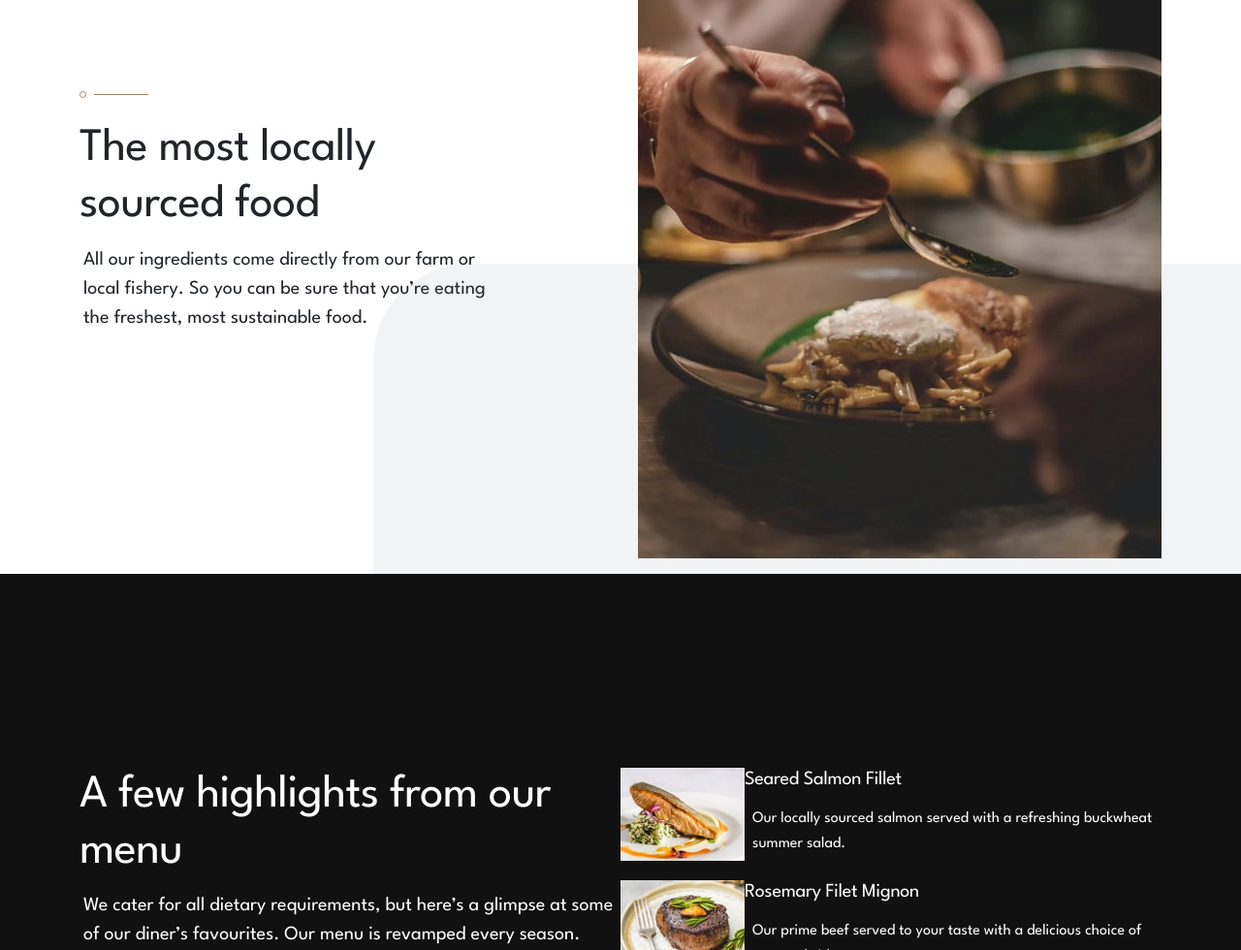
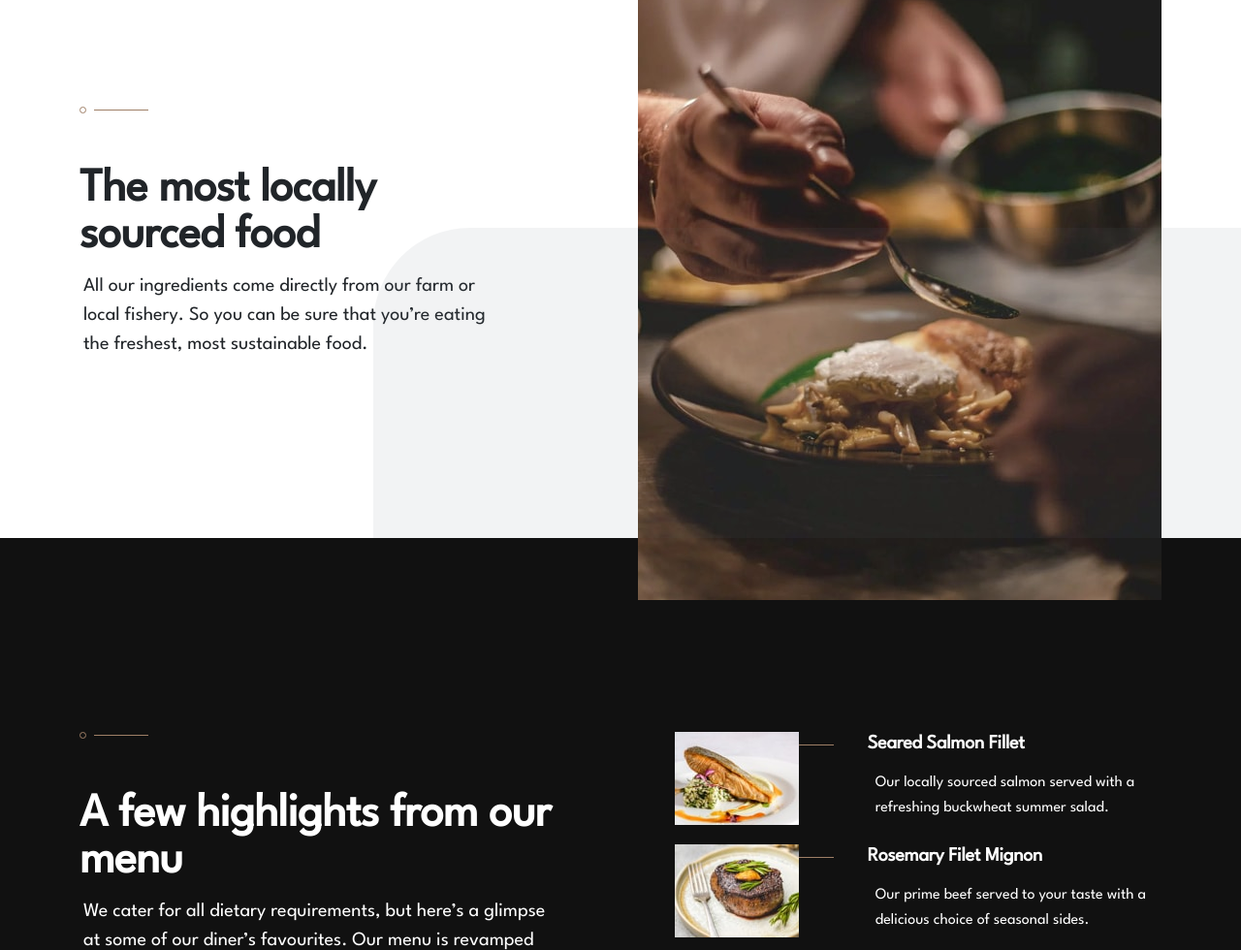
Before and after one commit to angela-tylee/dine-restaurant-website, a website built with Vite: page index.html in a window 1280 px wide. Shown: the part 1820-2800 px from the top of the page at 97% size. Built offline with nearby package versions, Linux system fonts and the light colour scheme.

Commit message:
Updated index.scss

```diff
--- a/index.html
+++ b/index.html
@@ -26,10 +26,10 @@
   <section class="section-intro-container">
     <div class="container section-intro">
       <div class="section-intro-1">
-        <figure><img src="./public/images/homepage/enjoyable-place-desktop.jpg" alt="image-enjoyable-place"></figure>
+        <figure class="section-intro-img"><img src="./public/images/homepage/enjoyable-place-desktop.jpg" alt="image-enjoyable-place"></figure>
         <div class="section-intro-text-container">
           <div class="section-intro-text">
-            <figure><img src="./public/images/patterns/pattern-divide.svg" alt=""></figure>
+            <figure class="icon-divide"><img src="./public/images/patterns/pattern-divide.svg" alt=""></figure>
             <h2>Enjoyable place for all the family</h2>
             <p class="p-1">
               Our relaxed surroundings make dining with us a great experience for everyone. We can even arrange
@@ -41,7 +41,7 @@
       <div class="section-intro-2">
         <div class="section-intro-text-container">
           <div class="section-intro-text">
-            <figure><img src="./public/images/patterns/pattern-divide.svg" alt=""></figure>
+            <figure class="icon-divide"><img src="./public/images/patterns/pattern-divide.svg" alt=""></figure>
             <h2>The most locally sourced food</h2>
             <p class="p-1">
               All our ingredients come directly from our farm or local fishery. So you can be sure that you’re
@@ -49,7 +49,7 @@
             </p>
           </div>
         </div>
-        <figure><img src="./public/images/homepage/locally-sourced-desktop.jpg" alt="image-locally-sourced"></figure>
+        <figure class="section-intro-img"><img src="./public/images/homepage/locally-sourced-desktop.jpg" alt="image-locally-sourced"></figure>
       </div>
     </div>
   </section>
@@ -57,6 +57,7 @@
   <section class="section-highlight-container">
     <div class="container section-highlight">
       <div>
+        <figure class="icon-divide"><img src="./public/images/patterns/pattern-divide.svg" alt=""></figure>
         <h2>A few highlights from our menu</h2>
         <p class="p-1">
           We cater for all dietary requirements, but here’s a glimpse at some of our diner’s favourites.
@@ -65,21 +66,24 @@
       </div>
       <ul>
         <li>
-          <figure><img src="./public/images/homepage/salmon-desktop-tablet.jpg" alt="image-salmon"></figure>
+          <figure class="highlight-img"><img src="./public/images/homepage/salmon-desktop-tablet.jpg" alt="image-salmon"></figure>
+          <figure class="icon-divide"><img src="./public/images/patterns/pattern-divide.svg" alt="icon-divide"></figure>
           <div>
             <h3>Seared Salmon Fillet</h3>
             <p class="p-2">Our locally sourced salmon served with a refreshing buckwheat summer salad.</p>
           </div>
         </li>
         <li>
-          <figure><img src="./public/images/homepage/beef-desktop-tablet.jpg" alt="image-beef"></figure>
+          <figure class="highlight-img"><img src="./public/images/homepage/beef-desktop-tablet.jpg" alt="image-beef"></figure>
+          <figure class="icon-divide"><img src="./public/images/patterns/pattern-divide.svg" alt="icon-divide"></figure>
           <div>
             <h3>Rosemary Filet Mignon</h3>
             <p class="p-2">Our prime beef served to your taste with a delicious choice of seasonal sides.</p>
           </div>
         </li>
         <li>
-          <figure><img src="./public/images/homepage/chocolate-desktop-tablet.jpg" alt="image-chocolate"></figure>
+          <figure class="highlight-img"><img src="./public/images/homepage/chocolate-desktop-tablet.jpg" alt="image-chocolate"></figure>
+          <figure class="icon-divide"><img src="./public/images/patterns/pattern-divide.svg" alt="icon-divide"></figure>
           <div>
             <h3>Summer Fruit Chocolate Mousse</h3>
             <p class="p-2">Creamy mousse combined with summer fruits and dark chocolate shavings.</p>
--- a/style/_variables.scss
+++ b/style/_variables.scss
@@ -637,10 +637,6 @@ $h4-font-size:                $font-size-base * 1.5 !default;
 $h5-font-size:                $font-size-base * 1.25 !default;
 $h6-font-size:                $font-size-base !default;
 
-$h1-font-size:                80px;
-$h2-font-size:                48px;
-$h3-font-size:                20px;
-$h4-font-size:                17px;
 // scss-docs-end font-variables
 
 // scss-docs-start font-sizes
--- a/style/index.scss
+++ b/style/index.scss
@@ -13,35 +13,30 @@ body {
     margin: 0;
     padding: 0;
   }
-}
-
-.container {
-  width: 77%;
-}
 
   h1 {
-  // font-size: 80px;
+    font-size: 80px;
     font-weight: 400;
     line-height: 80px;
     letter-spacing: -1;
   }
 
   h2 {
-  // font-size: 48px;
+    font-size: 48px;
     font-weight: 700;
     line-height: 48px;
     letter-spacing: -0.5px;
   }
 
   h3 {
-  // font-size: 20px;
+    font-size: 20px;
     font-weight: 700;
     line-height: 24px;
     letter-spacing: -0.25px;
   }
 
   h4 {
-  // font-size: 17px;
+    font-size: 17px;
     font-weight: 400;
     line-height: 28px;
     letter-spacing: 2.5px;
@@ -57,6 +52,14 @@ h4 {
     font-size: 16px;
     line-height: 26px;
   }
+}
+
+.container {
+  width: 77%;
+}
+
+
+
 
 header {
   background-image: url(../public/images/homepage/hero-bg-desktop.jpg);
@@ -76,15 +79,37 @@ header {
   position: relative;
 }
 
-.section-intro > div {
+.section-intro-1,
+.section-intro-2 {
   display: flex;
   justify-content: space-between;
   gap: 125px;
 }
 
+// .section-intro-1 {
+//   justify-content: flex-end;
+// }
+
+// .section-intro-2 {
+//   justify-content: flex-start;
+// }
+
 .section-intro-text-container {
   display: flex;
   align-items: center;
+  width: 40%;
+}
+
+.section-intro-1 {
+  .section-intro-text-container {
+    padding-block: 177px 290px;
+  }
+}
+
+.section-intro-2 {
+  .section-intro-text-container {
+    padding-block: 290px 165px;
+  }
 }
 
 .section-intro-container::before {
@@ -109,18 +134,39 @@ header {
   background-position: bottom right;
 }
 
-.section-intro-1,
-.section-intro-2 {
-  position: relative;
-  // figure {
-  //   position: absolute;
+// .section-intro-1,
+// .section-intro-2 {
+//   position: relative;
+//   .section-intro-img {
+//     position: absolute;
+//     box-shadow: 0px 75px 100px -50px hsla(219, 20, 28, 50.32%);
+//   }
 // }
+
+// .section-intro-1 .section-intro-img {
+//   top: -70px;
+//   left: 0;
+// }
+
+// .section-intro-2 .section-intro-img {
+//   right: 0;
+//   bottom: -80px;
+// }
+
+img {
+  display: block;
 }
 
-// .section-intro-1 figure {
-//   top: -20px
-// }
+.section-intro-1 .section-intro-img {
+  position: relative;
+  top: -70px;
+  box-shadow: 0px 75px 100px -50px hsla(219, 20, 28, 50.32%);
+}
 
+.section-intro-2 .section-intro-img {
+  position: relative;
+  bottom: -80px;
+}
 
 .section-slide-container {
   padding-block: 160px;
@@ -129,10 +175,22 @@ header {
 .section-highlight {
   display: grid;
   grid-template-columns: repeat(2, 1fr);
+  gap: 10%;
+  li {
+    display: flex;
+    .highlight-img {
+      z-index: 1;
+    }
+    .icon-divide {
+      position: relative;
+      left: -35px;
+      margin-top: 10px;
+    }
+  }
 }
 
-.section-highlight li {
-  display: flex;
+.icon-divide {
+  margin-bottom: 55px;
 }
 
 .section-slide-text-container {
```
Lines whose indentation alone changed are shown as unchanged.
